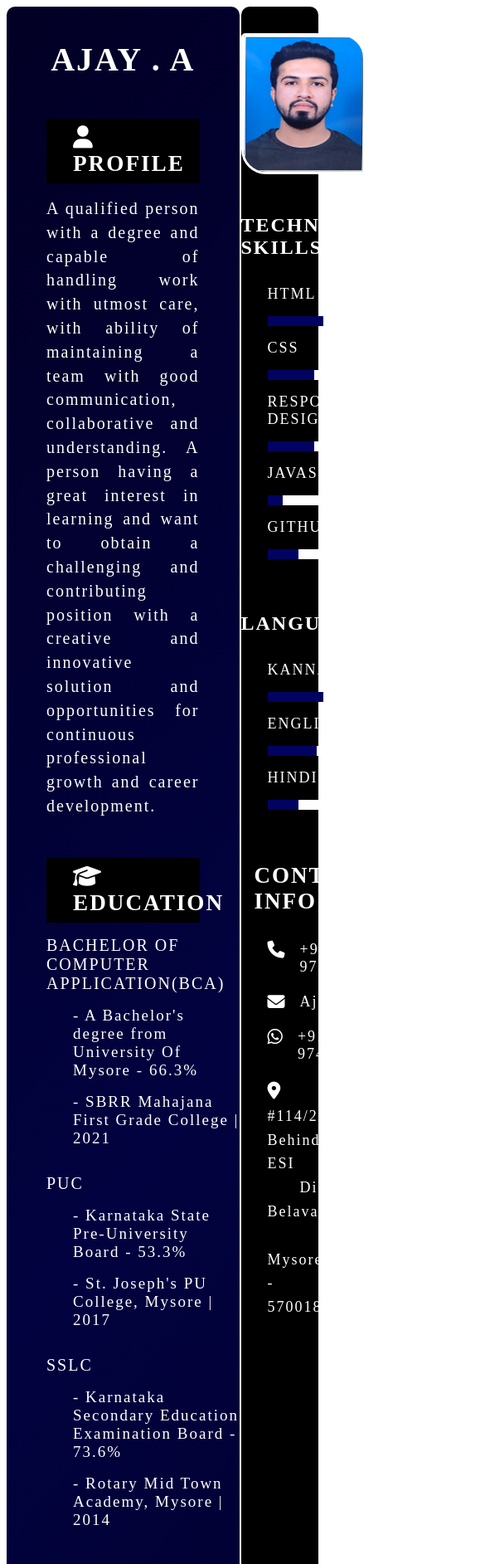
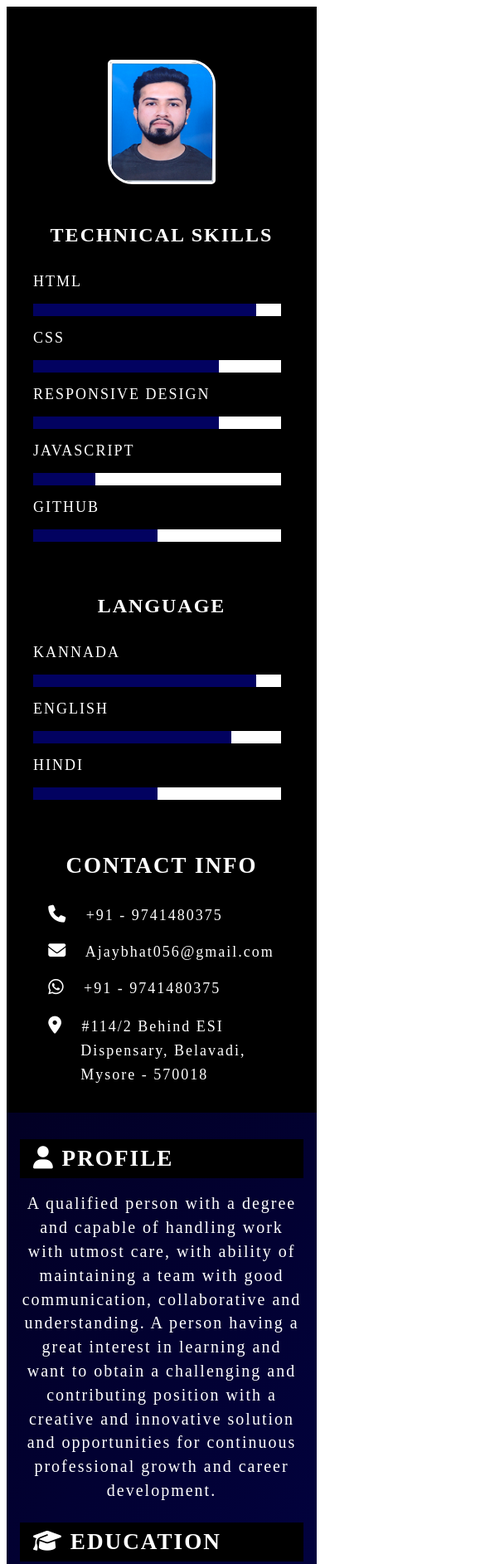
Before and after one commit to Ajay-5/Resume, a plain HTML site: page index.html in a window 390 px wide. Shown: the top 1885 px of the page at 83% size, 585 px wide, since content can reach past the window. Drawn offline with Linux system fonts and the light colour scheme.

Commit message:
Mobile Responsive

```diff
--- a/Resume.css
+++ b/Resume.css
@@ -300,3 +300,115 @@
     font-size: 21px;
     padding-right: 1rem;
 }
+
+@media screen and (max-width:480px) {
+
+    .container{
+        display: flex;
+        flex-direction: column-reverse;
+    }
+
+    .right-content{
+        width: 100%;
+        border-radius: 0;
+    }
+
+    .right-content img{
+        width: 130px;
+        height: 150px;
+        margin: 4rem auto 1rem auto;
+    }
+
+    .right-content h1{
+        display: block;
+        text-transform: uppercase;
+        text-align: center;
+        margin: 1rem 0 2rem 0;
+        font-size: 2.5rem;
+        padding-bottom: 1rem;
+        color: #fff;
+    }
+
+    .s-line{
+        height: 15px;
+    }
+
+    .hs, .cs, .rs, .js, .gs{
+        height: 15px;
+    }
+
+    .l-line{
+        height: 15px;
+    }
+
+    .kl, .el, .hl{
+        height: 15px;
+    }
+
+    .contact a, .contact p{
+        display: block;
+        margin: auto;
+        width: 80%;
+    }
+
+    .left-content{
+        width: 100%;
+        border-radius: 0;
+        margin-right: 0;
+    }
+
+    .left-content h1{
+        display: none;
+    }
+
+    .profile h2{
+        margin: 2rem 1rem 0 1rem;
+        padding: .5rem 1rem;
+    }
+
+    .profile p{
+        margin: 1rem;
+        text-align: center;
+    }
+
+    .education{
+        margin: 1.5rem 0;
+    }
+
+    .education h2{
+        margin: 0 1rem;
+        padding: .5rem 1rem;
+    }
+
+    .cls{
+        margin: 1rem;
+    }
+
+    .uname, .year{
+        margin: 1rem 0 1rem 2rem;
+    }
+
+    .portfolio h2{
+        margin: 3rem 1rem 0 1rem;
+        /* padding: .5rem 1rem; */
+        line-height: 2rem;
+        text-align: center;
+    }
+
+    .list{
+        margin: 0 0 0 3rem;
+    }
+
+    .experience h2{
+        margin: -.5rem 1rem 0 1rem;
+        /* padding: .5rem 1rem; */
+        line-height: 2rem;
+        text-align: center;
+    }
+
+    .experience p{
+        margin: 1rem;
+        text-align: center;
+    }
+
+}
```
